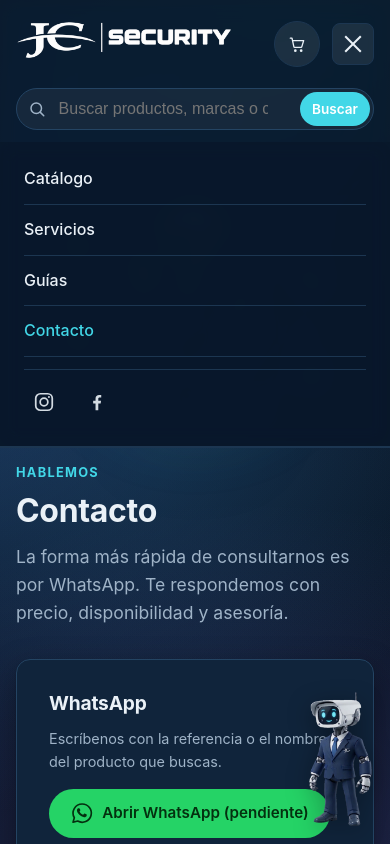
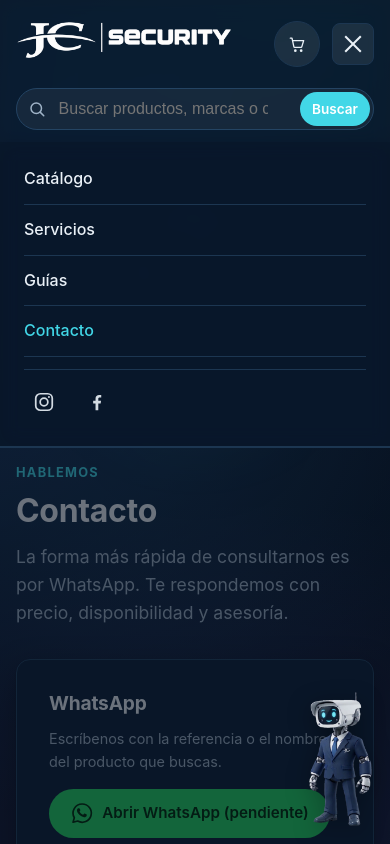
Before and after one commit to JC-Security27/JC_Security, a React (Vite) app in the folder frontend/: page /contacto in a window 390 px wide. Both pictures are taken after a click on the button 353 px from the left and 44 px from the top of the page. Shown: the top 844 px of the page. Built offline with nearby package versions, Linux system fonts and the light colour scheme.

Commit message:
Menu movil: se cierra al tocar fuera de las opciones

```diff
--- a/frontend/src/components/layout/Header.tsx
+++ b/frontend/src/components/layout/Header.tsx
@@ -59,10 +59,55 @@ export function Header() {
     };
   }, [open]);
 
+  // Con el menú abierto: Esc lo cierra, y si la pantalla pasa a tamaño de
+  // computadora (por ejemplo al girar la tablet) también, para que no quede
+  // el scroll bloqueado sin menú a la vista.
+  useEffect(() => {
+    if (!open) return;
+    const onKey = (e: KeyboardEvent) => {
+      if (e.key === "Escape") setOpen(false);
+    };
+    const mq = window.matchMedia("(min-width: 861px)");
+    const onWide = () => {
+      if (mq.matches) setOpen(false);
+    };
+    document.addEventListener("keydown", onKey);
+    mq.addEventListener("change", onWide);
+    return () => {
+      document.removeEventListener("keydown", onKey);
+      mq.removeEventListener("change", onWide);
+    };
+  }, [open]);
+
+  // Tocar la barra del encabezado fuera del menú y de la X (logo, búsqueda,
+  // carrito…) también cierra el menú. La X sigue abriendo y cerrando.
+  const closeOnOutsideTap = (e: React.PointerEvent<HTMLElement>) => {
+    if (!open) return;
+    const target = e.target as HTMLElement;
+    if (target.closest("#mobile-nav") || target.closest(".burger")) return;
+    setOpen(false);
+  };
+
   return (
     <>
       <div className="header-spacer" aria-hidden="true" />
-      <header className="site-header" ref={headerRef}>
+      {/* Fondo tocable: tocar cualquier parte de la página cierra el menú
+          móvil sin activar lo que haya debajo. Va fuera del <header> porque
+          éste tiene backdrop-filter y limitaría un elemento fijo a su caja. */}
+      {open && (
+        <button
+          type="button"
+          className="mobile-nav-backdrop"
+          aria-label="Cerrar menú"
+          tabIndex={-1}
+          onClick={() => setOpen(false)}
+        />
+      )}
+      <header
+        className="site-header"
+        ref={headerRef}
+        onPointerDown={closeOnOutsideTap}
+      >
         <div className="container header-inner">
           <Link
             to="/"
--- a/frontend/src/styles/components.css
+++ b/frontend/src/styles/components.css
@@ -255,6 +255,29 @@
   }
   .mobile-nav.is-open {
     display: block;
+  }
+}
+
+/* Fondo oscuro tocable bajo el menú móvil: al tocarlo se cierra el menú.
+   Va debajo del encabezado (z-index 100) y arranca justo bajo la barra. */
+.mobile-nav-backdrop {
+  display: none;
+}
+@media (max-width: 860px) {
+  .mobile-nav-backdrop {
+    display: block;
+    position: fixed;
+    top: var(--header-offset, 150px);
+    left: 0;
+    right: 0;
+    bottom: 0;
+    z-index: 99;
+    margin: 0;
+    padding: 0;
+    border: 0;
+    background: rgba(4, 12, 24, 0.55);
+    cursor: default;
+    -webkit-tap-highlight-color: transparent;
   }
 }
 
```
